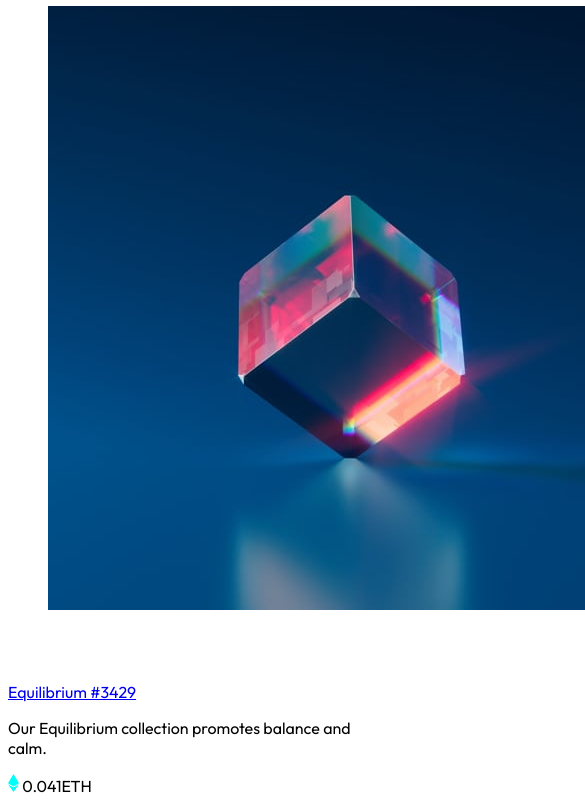
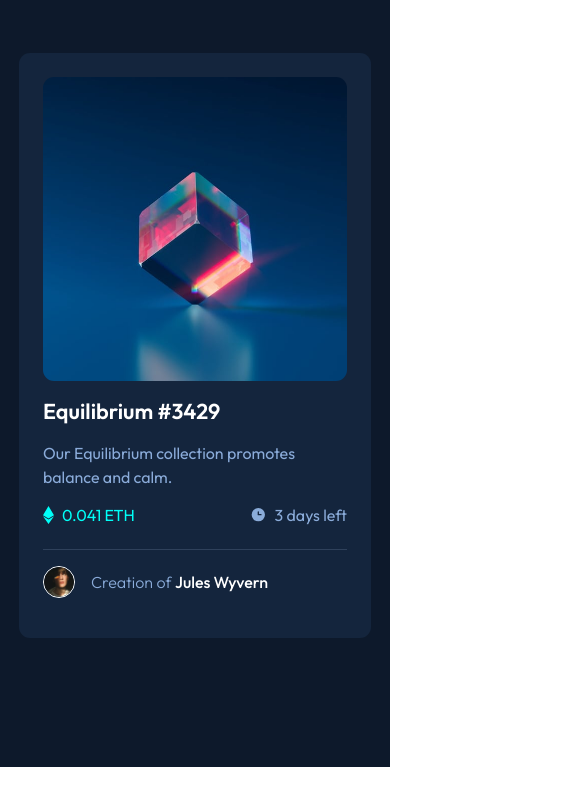
Before and after one commit to naskriK/NFT, a plain HTML site: page index.html in a window 390 px wide. Shown: the part 77-886 px from the top of the page, 585 px wide, since content can reach past the window. After the commit the page ends 844 px from the top, so only its background shows below. Drawn offline with Linux system fonts and the light colour scheme.

Commit message:
Styling
Styling on desktop and mobile.

```diff
--- a/index.html
+++ b/index.html
@@ -51,7 +51,7 @@
                 alt=""
                 class="statistics__icon"
               />
-              <span>0.041ETH</span>
+              <span>0.041 ETH</span>
             </p>
             <p class="statistics__time">
               <img
--- a/src/css/style.css
+++ b/src/css/style.css
@@ -49,12 +49,162 @@
   --color-background: hsl(217, 54%, 11%);
   --color-card-background: hsl(216, 50%, 16%);
   --color-line: hsl(215, 32%, 27%);
+  --color-text: hsl(214, 27%, 39%);
   --color-neutral: hsl(0, 0%, 100%);
 
   --color-primary: hsl(178, 100%, 50%);
+  --color-overlay: hsla(178, 100%, 50%, 0.3);
   --color-secondary: hsl(215, 51%, 70%);
+}
+
+*,
+*::before,
+*::after {
+  margin: 0;
+  padding: 0;
+  box-sizing: border-box;
 }
 
 body {
   font-family: var(--primary-ff);
 }
+
+.sr-only:not(:focus):not(:active) {
+  clip: rect(0 0 0 0);
+  clip-path: inset(50%);
+  height: 1px;
+  overflow: hidden;
+  position: absolute;
+  white-space: nowrap;
+  width: 1px;
+}
+
+.main {
+  min-height: 100vh;
+  background-color: var(--color-background);
+  display: flex;
+  align-items: center;
+  justify-content: center;
+  padding: 1rem;
+}
+
+.wrapper {
+  --width: 22rem;
+  max-width: var(--width);
+  width: 100%;
+  margin: 0 auto;
+}
+
+.card {
+  --radius: 11px;
+
+  border-radius: var(--radius);
+  background-color: var(--color-card-background);
+  padding: 1.5rem;
+}
+
+.card__image-container {
+  position: relative;
+  display: flex;
+  align-items: center;
+  justify-content: center;
+  border-radius: var(--radius);
+  overflow: hidden;
+}
+
+.card__image-container:hover .card__overlay {
+  display: flex;
+}
+
+.card__overlay {
+  position: absolute;
+  cursor: pointer;
+  top: 0;
+  left: 0;
+  width: 100%;
+  height: 100%;
+  display: flex;
+  align-items: center;
+  justify-content: center;
+  background-color: var(--color-overlay);
+
+  display: none;
+}
+
+.card__image {
+  width: 100%;
+}
+
+.card__description {
+  line-height: 1.5;
+  color: var(--color-secondary);
+  margin-bottom: 1rem;
+}
+
+.statistics {
+  display: flex;
+  align-items: center;
+  justify-content: space-between;
+  margin-bottom: 1.5rem;
+}
+
+.statistics > * {
+  display: flex;
+  align-items: center;
+  gap: 0.5rem;
+}
+
+.statistics__value {
+  color: var(--color-primary);
+}
+
+.statistics__time {
+  color: var(--color-secondary);
+}
+
+.author {
+  border-top: 1px solid var(--color-line);
+  padding: 1rem 0;
+  display: flex;
+  align-items: center;
+  gap: 1rem;
+}
+
+.author__publisher {
+  color: var(--color-secondary);
+  font-weight: 300;
+}
+
+.author__image {
+  --size: 2rem;
+
+  width: var(--size);
+  height: var(--size);
+  border-radius: 50%;
+  border: 1px solid var(--color-neutral);
+}
+
+.link:link,
+.link:visited {
+  display: inline-block;
+  text-decoration: none;
+  transition: 0.3s;
+}
+
+.link--title:link,
+.link--title:visited {
+  margin: 1rem 0;
+  color: var(--color-neutral);
+  font-weight: 600;
+  font-size: 1.35rem;
+}
+
+.link--author:link,
+.link--author:visited {
+  font-weight: 500;
+  color: var(--color-neutral);
+}
+
+.link:hover {
+  color: var(--color-primary);
+}
```
